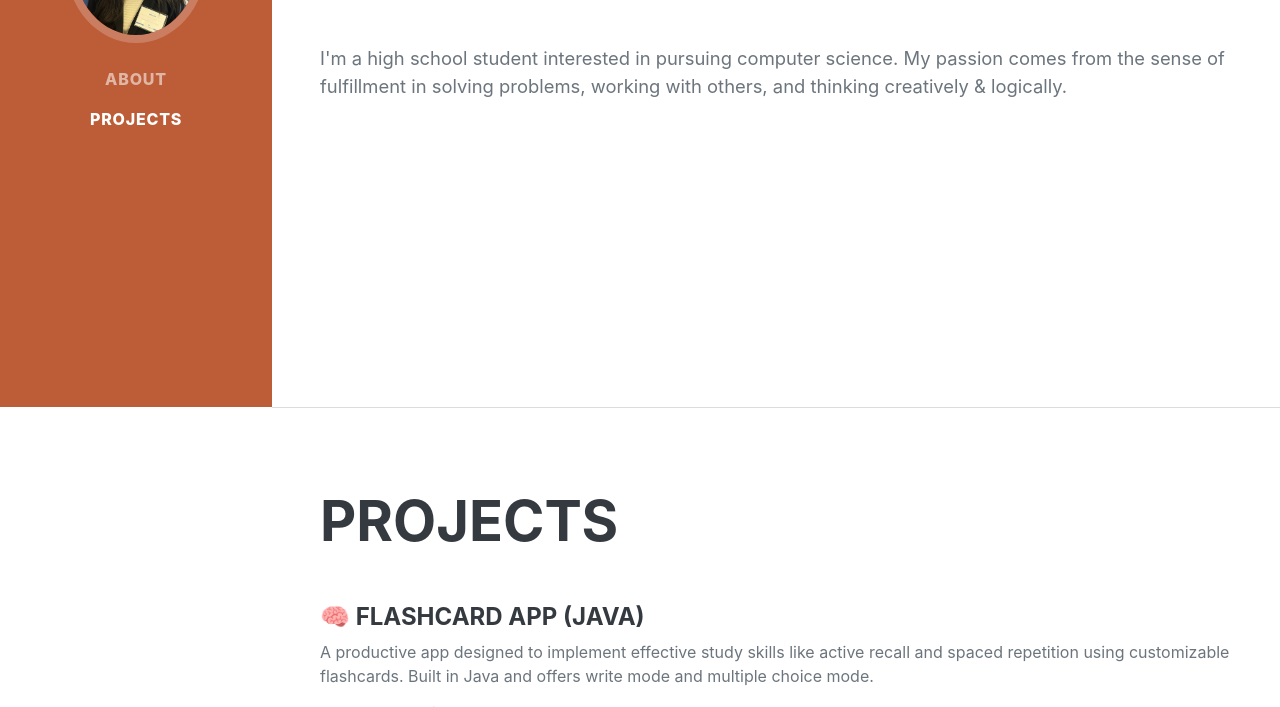
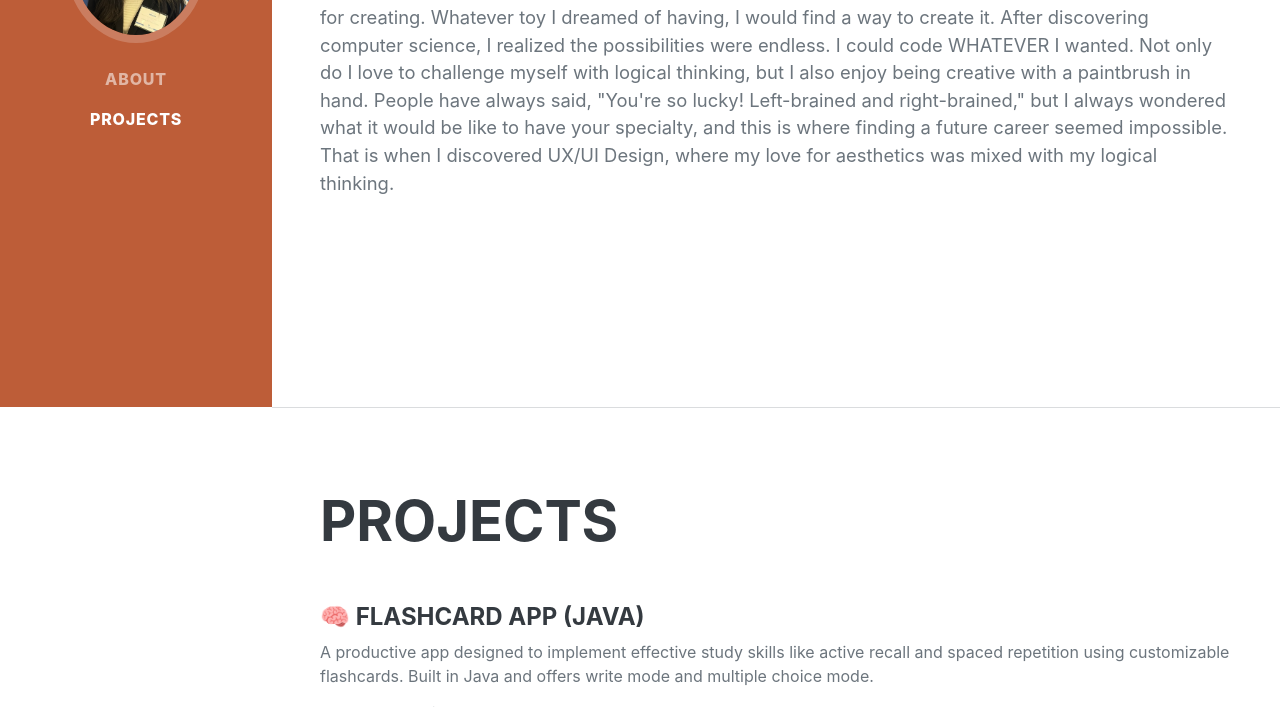
Before and after one commit to safa-m-sketch/safa-m-sketch.github.io, a website: page index.html in a window 1280 px wide. Shown: the part 393-1100 px from the top of the page. Drawn offline with nearby package versions, Linux system fonts and the light colour scheme; a web font is replaced by a local one.

Commit message:
Update index.html

```diff
--- a/index.html
+++ b/index.html
@@ -43,7 +43,7 @@
                         Austin, TX
                         <a href="mailto:safa.momin228@gmail.com">safa.momin228@gmail.com</a>
                     </div>
-                    <p class="lead mb-5">I'm a high school student interested in pursuing computer science. My passion comes from the sense of fulfillment in solving problems, working with others, and thinking creatively & logically.
+                    <p class="lead mb-5">Hey I'm Safa! I am currently a high school senior, hoping to pursue a career in computer science in the future, as well as explore the business world. Ever since I was a kid, one thing was always clear: My love for creating. Whatever toy I dreamed of having, I would find a way to create it. After discovering computer science, I realized the possibilities were endless. I could code WHATEVER I wanted. Not only do I love to challenge myself with logical thinking, but I also enjoy being creative with a paintbrush in hand. People have always said, "You're so lucky! Left-brained and right-brained," but I always wondered what it would be like to have your specialty, and this is where finding a future career seemed impossible. That is when I discovered UX/UI Design, where my love for aesthetics was mixed with my logical thinking.
                 </p>
                 </div>
                 </div>
```
